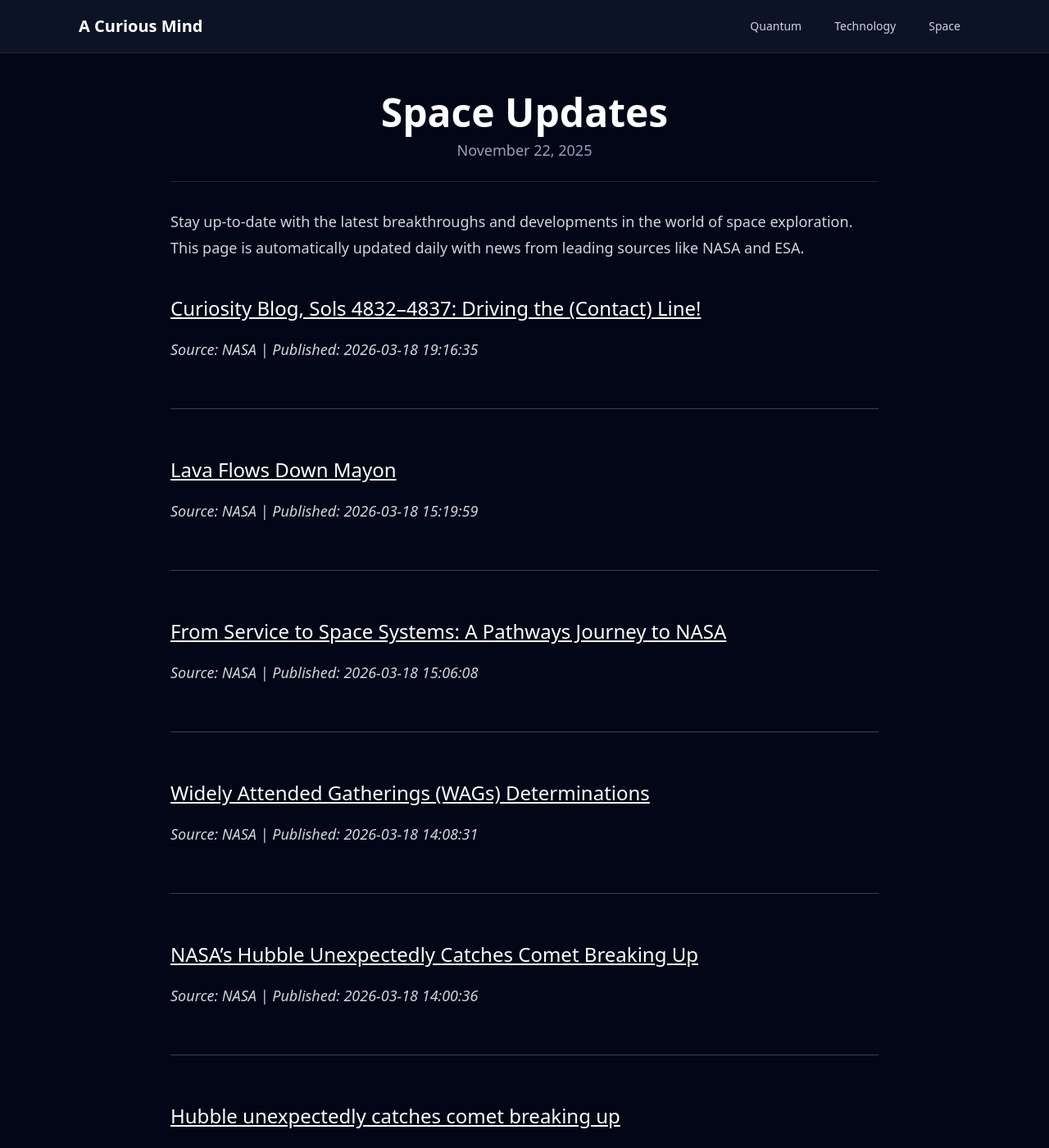
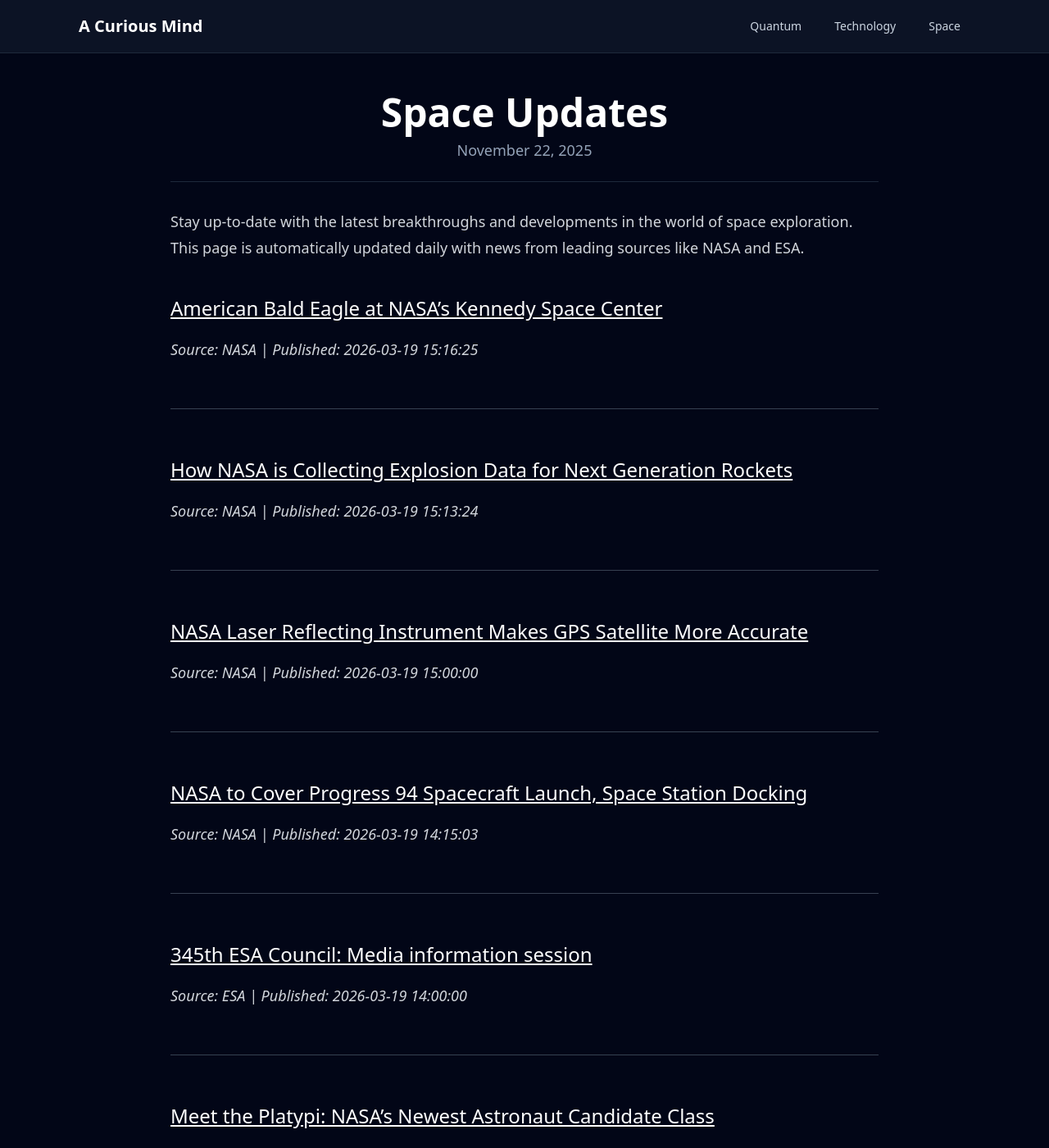
Before and after one commit to onehl7/onehl7.github.io, a Jekyll site: the page built from _posts/2025-11-22-space-updates.md, in a window 1280 px wide and 1400 px high. Shown: the whole window at 82% size. Built offline with Jekyll 4.4.1, drawn with Linux system fonts in a browser that asks for light colours; nearby versions of some CDN libraries; some of the changed text lies outside the part shown.

Commit message:
Update space news data

```diff
--- a/_data/space_news.json
+++ b/_data/space_news.json
@@ -1,33 +1,39 @@
 [
   {
     "source": "NASA",
-    "title": "Curiosity Blog, Sols 4832\u20134837: Driving the (Contact) Line!",
-    "link": "https://science.nasa.gov/blog/curiosity-blog-sols-4832-4837-driving-the-contact-line/",
-    "published": "2026-03-18 19:16:35"
+    "title": "American Bald Eagle at NASA\u2019s Kennedy Space Center",
+    "link": "https://www.nasa.gov/image-article/american-bald-eagle-at-nasas-kennedy-space-center/",
+    "published": "2026-03-19 15:16:25"
   },
   {
     "source": "NASA",
-    "title": "Lava Flows Down Mayon",
-    "link": "https://www.nasa.gov/image-article/lava-flows-down-mayon/",
-    "published": "2026-03-18 15:19:59"
+    "title": "How NASA is Collecting Explosion Data for Next Generation Rockets",
+    "link": "https://www.nasa.gov/centers-and-facilities/stennis/collecting-explosion-data-for-next-generation-rockets/",
+    "published": "2026-03-19 15:13:24"
   },
   {
     "source": "NASA",
-    "title": "From Service to Space Systems: A Pathways Journey to NASA",
-    "link": "https://www.nasa.gov/general/from-service-to-space-systems-a-pathways-journey-to-nasa/",
-    "published": "2026-03-18 15:06:08"
+    "title": "NASA Laser Reflecting Instrument Makes GPS Satellite More Accurate",
+    "link": "https://science.nasa.gov/centers-and-facilities/goddard/nasa-laser-reflecting-instrument-makes-gps-satellite-more-accurate/",
+    "published": "2026-03-19 15:00:00"
   },
   {
     "source": "NASA",
-    "title": "Widely Attended Gatherings (WAGs) Determinations",
-    "link": "https://www.nasa.gov/organizations/nasa-ethics-advice-for-widely-attended-gatherings-wags/",
-    "published": "2026-03-18 14:08:31"
+    "title": "NASA to Cover Progress 94 Spacecraft Launch, Space Station Docking",
+    "link": "https://www.nasa.gov/news-release/nasa-to-cover-progress-94-spacecraft-launch-space-station-docking/",
+    "published": "2026-03-19 14:15:03"
+  },
+  {
+    "source": "ESA",
+    "title": "345th ESA Council: Media information session",
+    "link": "https://www.esa.int/ESA_Multimedia/Videos/2026/03/345th_ESA_Council_Media_information_session",
+    "published": "2026-03-19 14:00:00"
   },
   {
     "source": "NASA",
-    "title": "NASA\u2019s Hubble Unexpectedly Catches Comet Breaking Up",
-    "link": "https://science.nasa.gov/missions/hubble/nasas-hubble-unexpectedly-catches-comet-breaking-up/",
-    "published": "2026-03-18 14:00:36"
+    "title": "Meet the\u00a0Platypi: NASA\u2019s Newest Astronaut Candidate Class",
+    "link": "https://www.nasa.gov/centers-and-facilities/johnson/meet-the-platypi-nasas-newest-astronaut-candidate-class/",
+    "published": "2026-03-19 13:00:00"
   },
   {
     "source": "ESA",
@@ -49,12 +55,6 @@
   },
   {
     "source": "ESA",
-    "title": "Hera on course for asteroid rendezvous",
-    "link": "https://www.esa.int/Space_Safety/Hera/Hera_on_course_for_asteroid_rendezvous",
-    "published": "2026-03-17 12:00:00"
-  },
-  {
-    "source": "ESA",
     "title": "\u03b5psilon",
     "link": "https://www.esa.int/Science_Exploration/Human_and_Robotic_Exploration/epsilon",
     "published": "2026-01-21 12:54:00"
```
